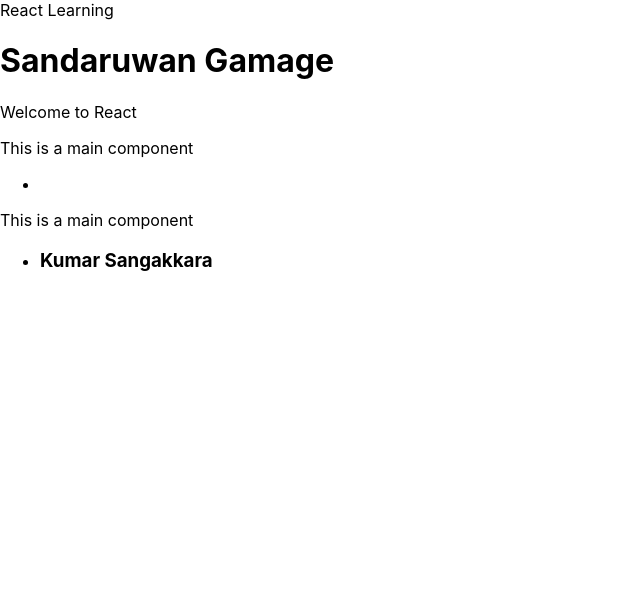
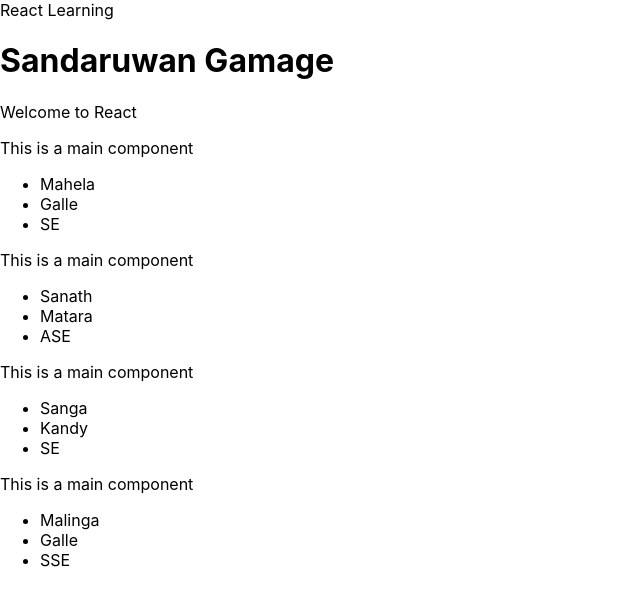
Before and after one commit to SANDARUWANGGSS/ReactOne, a React (Create React App) app: page / in a window 1280 px wide. Shown: the top 606 px of the page, without its empty margins (0-640 px from the left). Built offline with nearby package versions, Linux system fonts and the light colour scheme.

Commit message:
Object destructuring and indexing and id

```diff
--- a/src/App.js
+++ b/src/App.js
@@ -2,6 +2,32 @@
 import './App.css';
 import Main from './Components/Main';
 
+const myData=[
+  {
+    name:"Mahela",
+    city:"Galle",
+    position:"SE",
+    id:1231
+  },
+  {
+    name:"Sanath",
+    city:"Matara",
+    position:"ASE",
+    id:1232
+  },
+  {
+    name:"Sanga",
+    city:"Kandy",
+    position:"SE",
+    id:1233
+  },
+  {
+    name:"Malinga",
+    city:"Galle",
+    position:"SSE",
+    id:1234
+  }
+]
 function App() {
   return (
    <>
@@ -11,8 +37,22 @@ function App() {
         Sandaruwan Gamage
       </h1>
       <p>Welcome to React</p>
-      <Main/>
-      <Main><h3>Kumar Sangakkara</h3></Main>
+      {/* <Main/> */}
+      {/* Normal Method */}
+      {/* {myData.map((ele)=>{
+        return <Main name={ele.name} city={ele.city} position={ele.position}/>;
+      } */}
+
+      {/* Object Destructuring and using index*/}
+      {/* {myData.map(({name,city,position},index)=>{
+        return <Main key={index} name={name} city={city} position={position}/>;
+      } */}
+
+      {/* using index */}
+      {myData.map(({name,city,position,id})=>{
+        return <Main key={id} name={name} city={city} position={position}/>;
+      }
+      )}
     </div>
    </>
 
--- a/src/Components/Main.js
+++ b/src/Components/Main.js
@@ -1,9 +1,24 @@
-function Main(props)
+// const name="Sandaruwan";
+// const position="SE";
+
+// const myObject = {
+//     name:`${name}`,
+//     position:`${position}`,
+//     city:'Tangalle'
+// }
+
+function Main({children,name,city,position})
 {
+    // console.log(props);
+    // const {city}=myObject //Object Destructuring
     return <div>
         This is a main component
         <ul>
-            <li>{props.children}</li>
+            {/* <li>{props.children}</li> */}
+            <li>{name}</li>
+            <li>{city}</li>
+            <li>{position}</li>
+            {/* <li>{children}</li> */}
         </ul>
         </div>
 }
```
